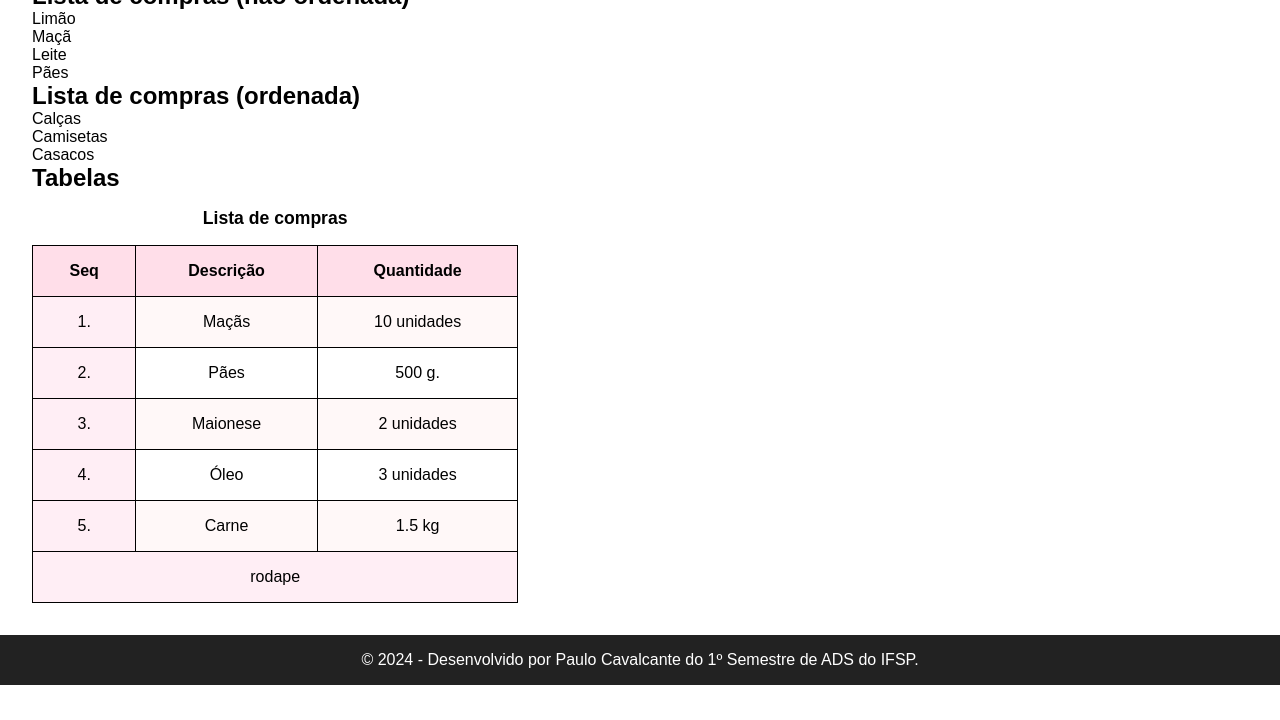
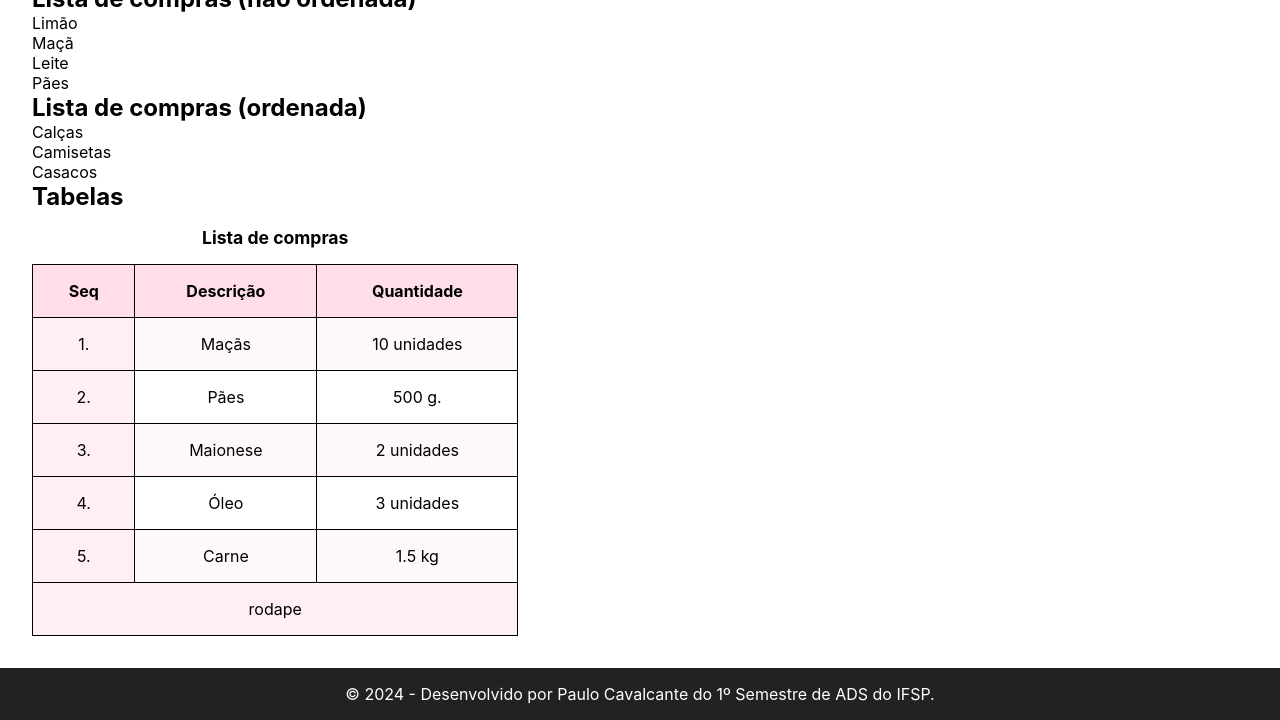
Before and after one commit to PaulingCavalcante/Atividade-1-BRADWEB, a plain HTML site: page index.html in a window 1280 px wide. Shown: the part 187-907 px from the top of the page. Before the commit the page ends 872 px from the top, so only its background shows below. Drawn offline with Linux system fonts and the light colour scheme.

Commit message:
Update style.css

```diff
--- a/css/style.css
+++ b/css/style.css
@@ -8,7 +8,7 @@
 }
 
 body {
-    font-family: fantasy;
+    font-family: inter;
 }
 
 ul {
```
